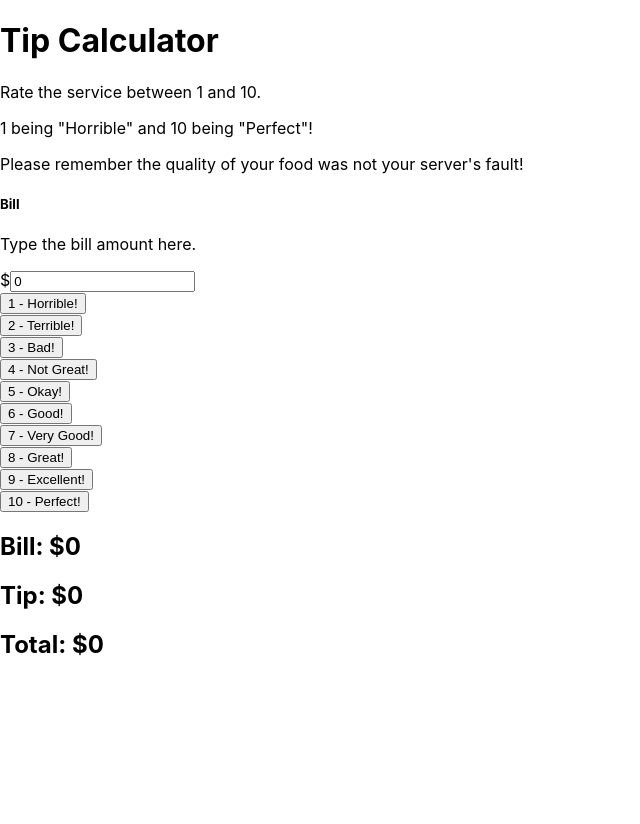
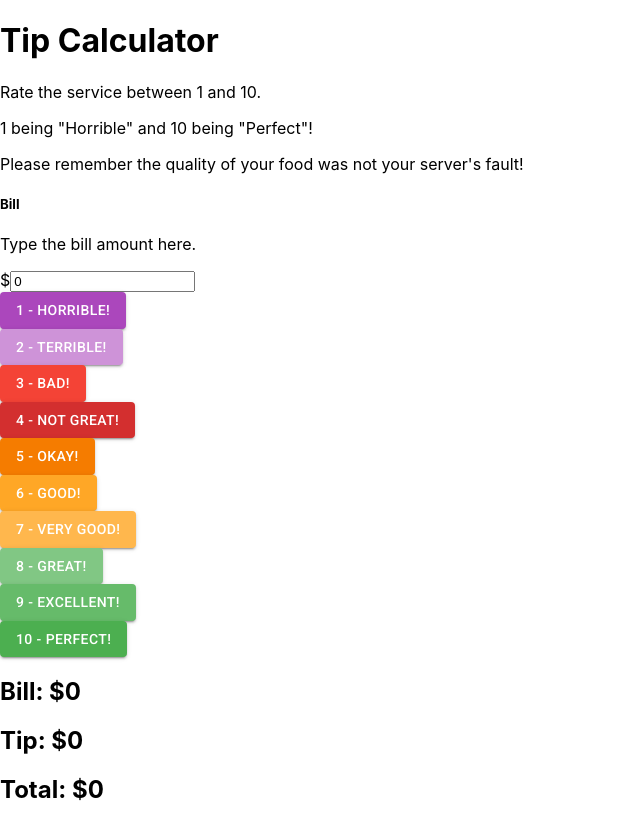
Before and after one commit to RossaMania/tip-calculator-react, a React (Create React App) app: page / in a window 1280 px wide. Shown: the whole page, without its empty margins (0-640 px from the left). Before the commit the page ends 800 px from the top, so only its background shows below. Built offline with nearby package versions, Linux system fonts and the light colour scheme.

Commit message:
Style buttons with Material UI themes by creating a themes folder with a ButtonTheme component.

```diff
--- a/src/components/ServiceRating.js
+++ b/src/components/ServiceRating.js
@@ -1,34 +1,47 @@
 import React from "react";
+import Button from "@mui/material/Button";
+import { ThemeProvider } from "@mui/material";
+import ButtonTheme from "../themes/ButtonTheme";
+
 
 const ServiceRating = (props) => {
   const ratings = [
-    { value: 1, label: "1 - Horrible!" },
-    { value: 2, label: "2 - Terrible!" },
-    { value: 3, label: "3 - Bad!" },
-    { value: 4, label: "4 - Not Great!" },
-    { value: 5, label: "5 - Okay!" },
-    { value: 6, label: "6 - Good!" },
-    { value: 7, label: "7 - Very Good!" },
-    { value: 8, label: "8 - Great!" },
-    { value: 9, label: "9 - Excellent!" },
-    { value: 10, label: "10 - Perfect!" },
+    { value: 1, label: "1 - Horrible!", color: "horrible" },
+    { value: 2, label: "2 - Terrible!", color: "terrible" },
+    { value: 3, label: "3 - Bad!", color: "bad" },
+    { value: 4, label: "4 - Not Great!", color: "notgreat" },
+    { value: 5, label: "5 - Okay!", color: "okay" },
+    { value: 6, label: "6 - Good!", color: "good" },
+    { value: 7, label: "7 - Very Good!", color: "verygood" },
+    { value: 8, label: "8 - Great!", color: "great" },
+    { value: 9, label: "9 - Excellent!", color: "excellent" },
+    { value: 10, label: "10 - Perfect!", color: "perfect" },
   ];
 
+const getButtonStyle = (color) => {
+  return {
+    backgroundColor: ButtonTheme.palette[color].main,
+    color: ButtonTheme.palette[color].ContrastText,
+  };
+};
+
   return (
-    <div>
+    <ThemeProvider theme={ButtonTheme}>
       {ratings.map((rating) => (
         <div key={rating.value}>
-          <button
+          <Button
             name="service"
             value={rating.value}
+            variant="contained"
+            style={getButtonStyle(rating.color)}
             onClick={props.handleServiceChange}
           >
             {rating.label}
-          </button>
+          </Button>
         </div>
       ))}
-    </div>
+    </ThemeProvider>
   );
 };
 
-export default ServiceRating;
+export default ServiceRating
--- /dev/null
+++ b/src/themes/ButtonTheme.js
@@ -0,0 +1,49 @@
+import { createTheme } from "@mui/material/styles";
+
+const ButtonTheme = createTheme({
+  palette: {
+    perfect: {
+      main: "#4caf50", // color for 10 - Perfect!
+      contrastText: "#242105",
+    },
+    excellent: {
+      main: "#66bb6a", // color for 9 - Excellent!
+      contrastText: "#242105",
+    },
+    great: {
+      main: "#81c784", // color for 8 - Great!
+      contrastText: "#242105",
+    },
+    verygood: {
+      main: "#ffb74d", // color for 7 - Very Good!
+      contrastText: "#242105",
+    },
+    good: {
+      main: "#ffa726", // color for 6 - Good!
+      contrastText: "#242105",
+    },
+    okay: {
+      main: "#f57c00", // color for 5 - Okay!
+      contrastText: "#242105",
+    },
+    notgreat: {
+      main: "#d32f2f", // color for 4 - Not Great!
+      contrastText: "#242105",
+    },
+    bad: {
+      main: "#f44336", // color for 3 - Bad!
+      contrastText: "#242105",
+    },
+    terrible: {
+      main: "#ce93d8", // color for 2 - Terrible!
+      contrastText: "#242105",
+    },
+    horrible: {
+      main: "#ab47bc", // color for 1 - Horrible!
+      contrastText: "#242105",
+    },
+  },
+});
+
+
+export default ButtonTheme
```
